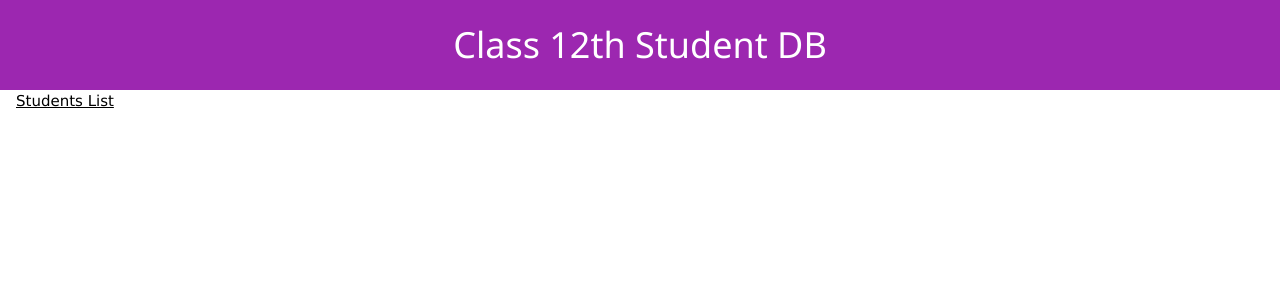
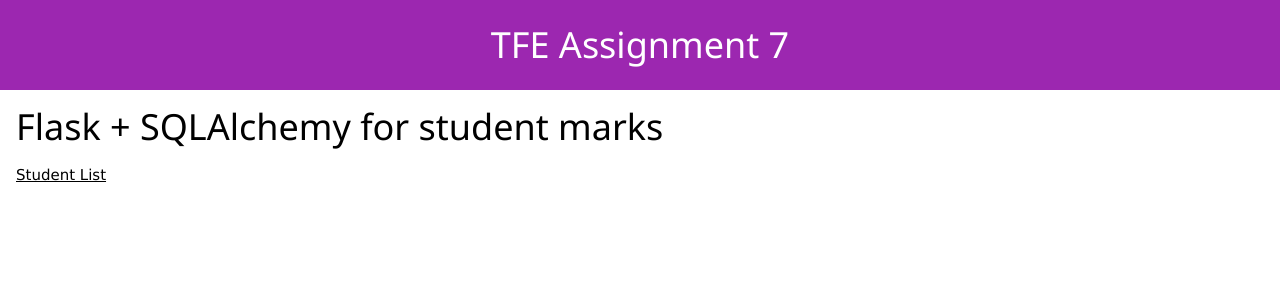
Before and after one commit to akhilnarang/CollegeStuff, a Flask app: template tfe/flask/templates/base.html in a window 1280 px wide. Shown: the top 300 px of the page. Run offline with Flask 2, Linux system fonts and the light colour scheme; the template is opened without the code that fills it, so the values that code supplies are empty.

Commit message:
Revert "Few more frontend rendumness"
This reverts commit 9031e525fd588ab593642f1a0fe3cd544592fc7e.

```diff
--- a/tfe/flask/templates/base.html
+++ b/tfe/flask/templates/base.html
@@ -37,11 +37,12 @@
   </head>
   <body>
     <div class="w3-container w3-padding w3-purple header">
-      <h1>Class 12th Student DB</h1>
+      <h1>TFE Assignment 7</h1>
     </div>
     <div class="w3-container content">
       {% block body %}
-      <a href="students">Students List</a>
+      <h1>Flask + SQLAlchemy for student marks</h1>
+      <a href="students">Student List</a>
       {% endblock %}
     </div>
   </body>
--- a/tfe/flask/templates/students.html
+++ b/tfe/flask/templates/students.html
@@ -2,7 +2,7 @@
 
 {% block body %}
     <div class="w3-container w3-padding w30margin" style="width: 100%">
-        <button class="w3-btn w3-round-large w3-border w3-border-purple w3-hover-purple w3-right w3-margin"
+        <button class="w3-btn w3-round-large w3-border w3-border-red w3-hover-red w3-right w3-margin"
                 onclick="document.getElementById('addStudentModal').style.display='block'">
             Add student data
         </button>
```
Also changed, not shown: tfe/flask/templates/marks.html (+7 -7 lines).
